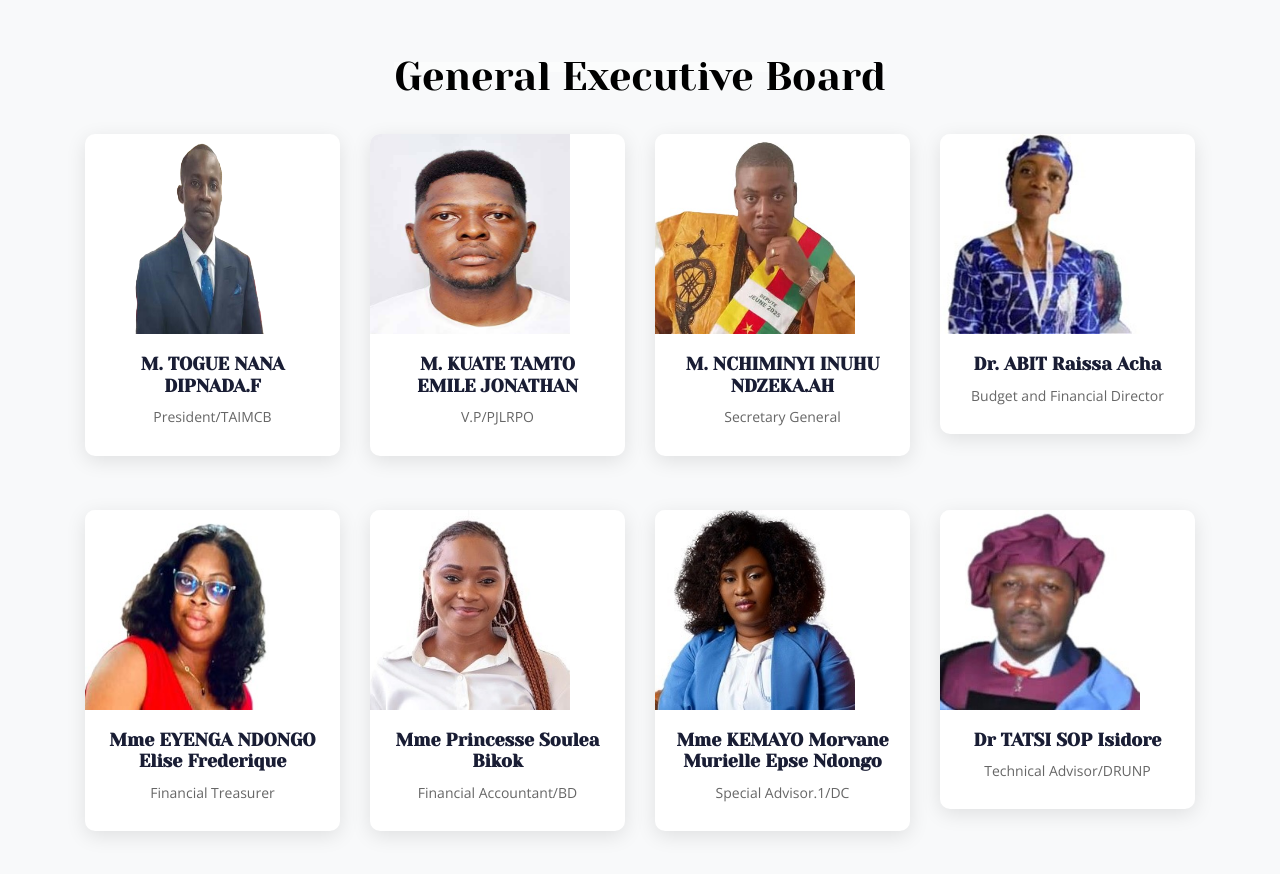
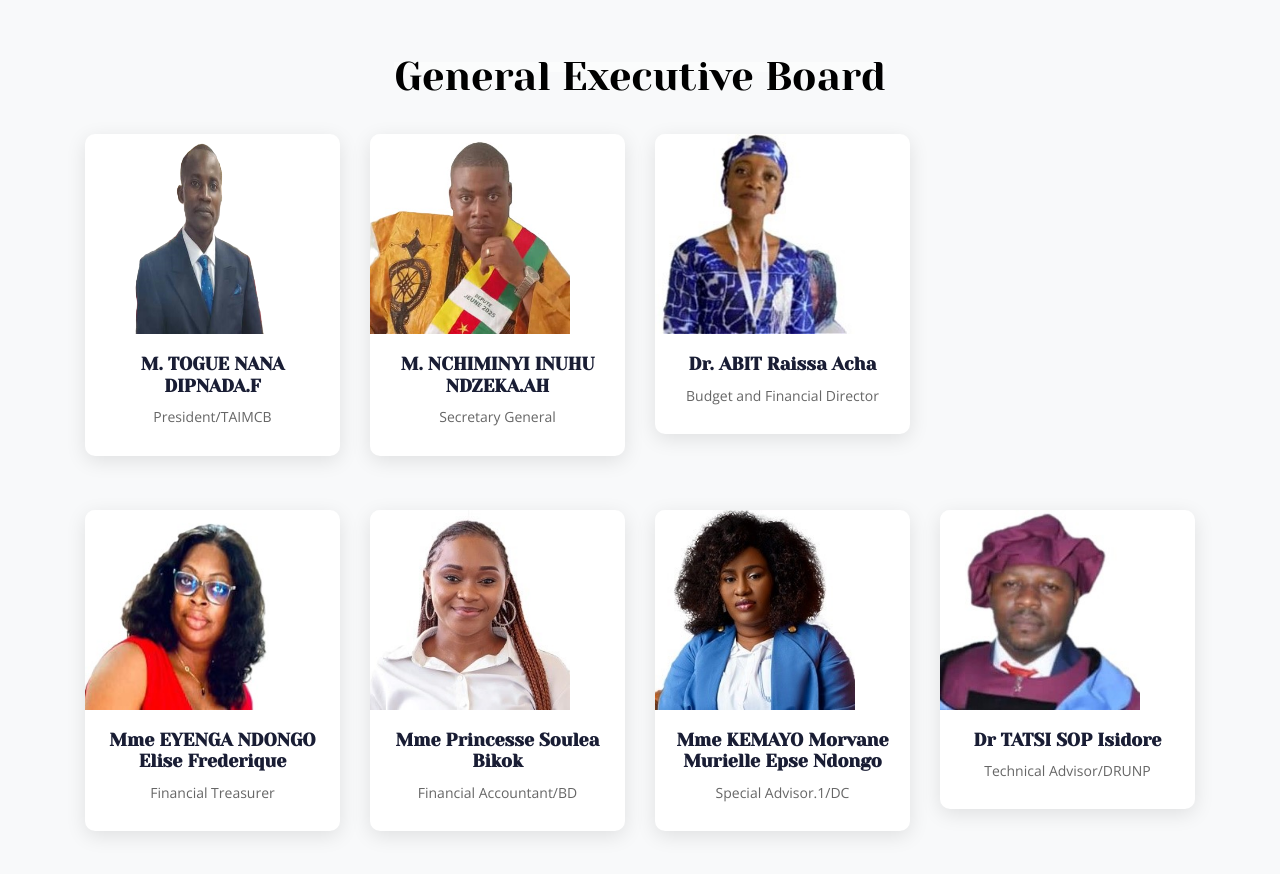
Before and after one commit to vegapunk237/cofadare3, a website: page About.html in a window 1280 px wide. Shown: the part 3420-4294 px from the top of the page. Drawn offline with nearby package versions, Linux system fonts and the light colour scheme.

Commit message:
Remove team member details for M. KUATE
Removed team member information for M. KUATE TAMTO EMILE JONATHAN.

```diff
--- a/About.html
+++ b/About.html
@@ -492,17 +492,6 @@ substances abuse which has highly scope an impact of sphere’s for the past cen
                 <div class="col-lg-3 col-md-6">
                     <div class="team-member">
                         <div class="">
-                            <i class=""> <img src="KUATE.jpg" width="200" height="200" alt=""></i>
-                        </div>
-                        <div class="team-info">
-                            <h5>M. KUATE TAMTO EMILE JONATHAN</h5>
-                            <p>V.P/PJLRPO</p>
-                        </div>
-                    </div>
-                </div>
-                <div class="col-lg-3 col-md-6">
-                    <div class="team-member">
-                        <div class="">
                             <i class=""> <img src="IMG-20251127-WA01434.jpg" width="200" height="200" alt=""></i>
                         </div>
                         <div class="team-info">
```
